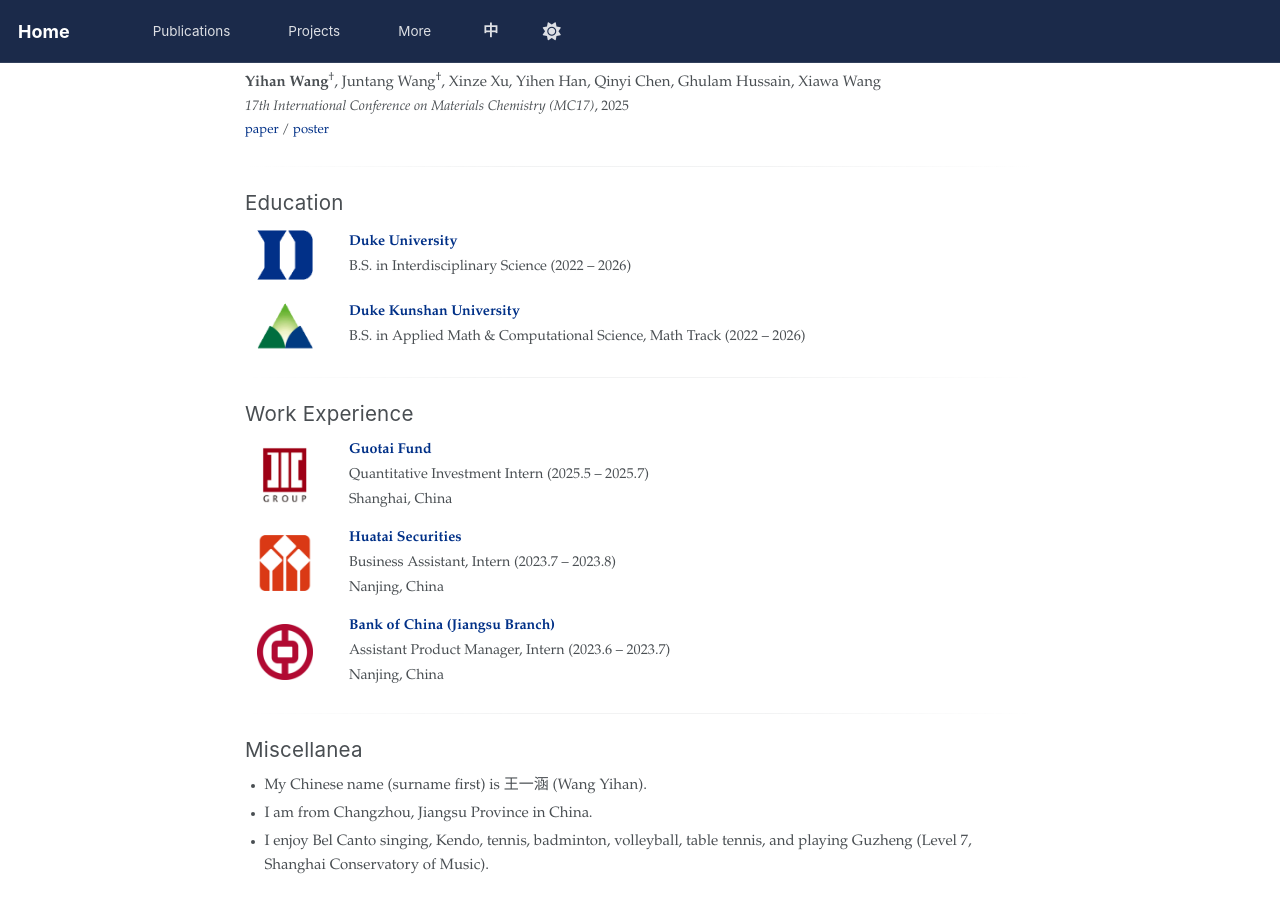
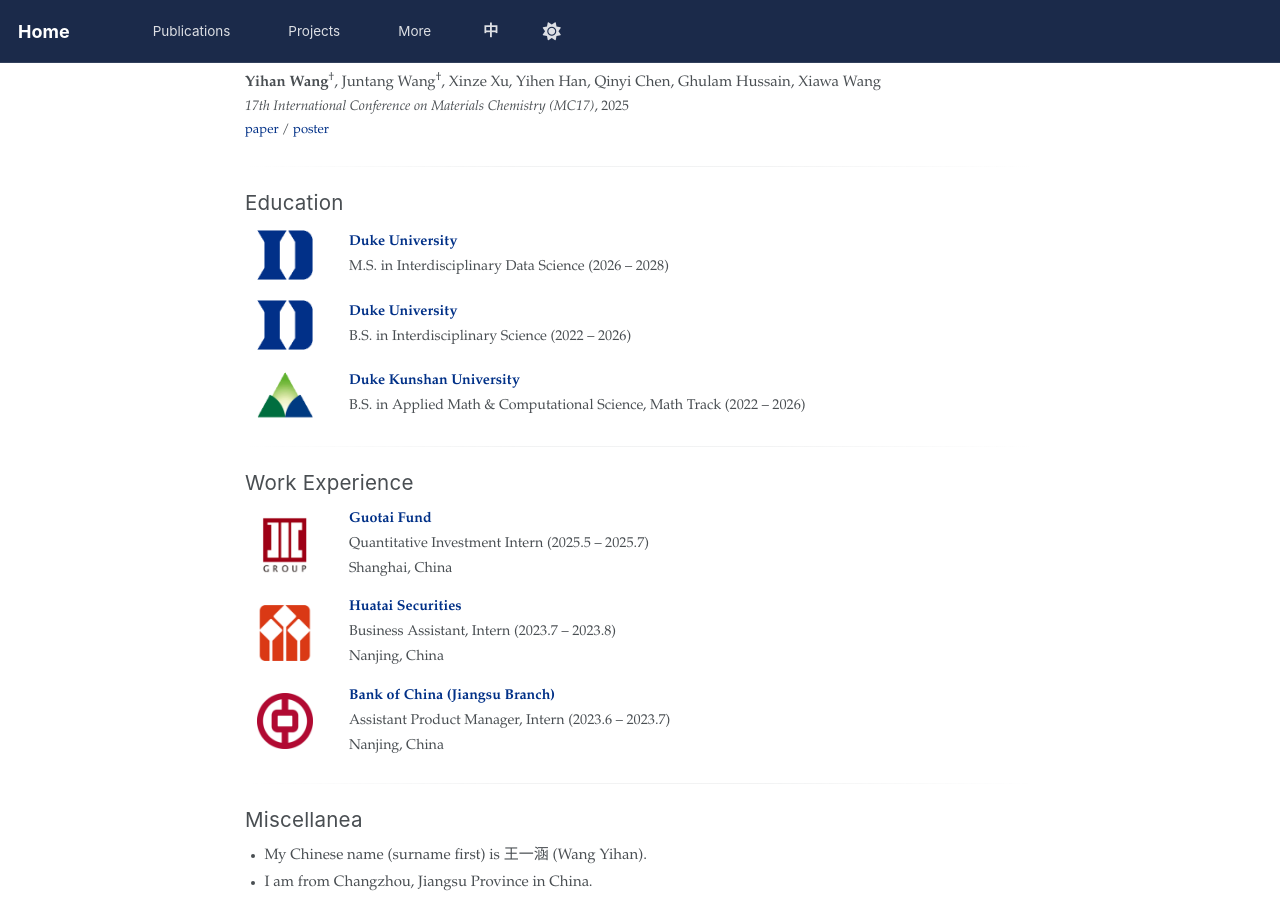
Before and after one commit to hanhan572/hanhan572.github.io, a Jekyll site: the page built from _pages/about.html, in a window 1280 px wide and 900 px high, scrolled down 945 px. Built offline with Jekyll 4.4.1, drawn with Linux system fonts in a browser that asks for light colours.

Commit message:
Refresh resume, add Duke MIDS, fix LinkedIn handle, add AWS skill (#4)
- Update LinkedIn handle: wang-yihan-a1472a328 -> yihan-wang-a1472a328
- Make CV link bilingual (CV / 简历) with EN + ZH PDF variants
- Add Duke MIDS (M.S. Interdisciplinary Data Science, 2026-2028) to Education
- Add AWS (Lambda, CloudWatch) to Skills
- Refresh files/resume.pdf and add files/resume_zh.pdf from latest Overleaf build

Co-authored-by: Claude Sonnet 4.6 <noreply@anthropic.com>

```diff
--- a/_config.yml
+++ b/_config.yml
@@ -55,7 +55,7 @@ author:
   keybase          : # Username
   instagram        : # Username
   lastfm           : # Username
-  linkedin         : "wang-yihan-a1472a328"
+  linkedin         : "yihan-wang-a1472a328"
   mastodon         : # URL
   medium           : # URL
   pinterest        : # Username
--- a/_pages/about.html
+++ b/_pages/about.html
@@ -117,6 +117,16 @@ redirect_from:
     </div>
     <div class="hp-edu-info">
       <strong><a href="https://duke.edu">Duke University</a></strong><br>
+      <span lang="en">M.S. in Interdisciplinary Data Science (2026 &ndash; 2028)</span>
+      <span lang="zh">交叉数据科学理学硕士（2026 &ndash; 2028）</span>
+    </div>
+  </div>
+  <div class="hp-edu-row">
+    <div class="hp-edu-logo">
+      <img src="{{ base_path }}/images/edu/duke-logo.png" alt="Duke University Logo">
+    </div>
+    <div class="hp-edu-info">
+      <strong><a href="https://duke.edu">Duke University</a></strong><br>
       <span lang="en">B.S. in Interdisciplinary Science (2022 &ndash; 2026)</span>
       <span lang="zh">交叉科学理学学士（2022 &ndash; 2026）</span>
     </div>
--- a/_pages/more.html
+++ b/_pages/more.html
@@ -62,7 +62,7 @@ author_profile: false
 <h2 class="hp-section-heading" lang="en">Skills</h2>
 <h2 class="hp-section-heading" lang="zh">技能</h2>
 <ul class="hp-list">
-  <li><strong><span lang="en">Tools:</span><span lang="zh">工具：</span></strong> Bloomberg Terminal, Python, MATLAB, Origin, LaTeX, Git, Bash/Unix Shell</li>
+  <li><strong><span lang="en">Tools:</span><span lang="zh">工具：</span></strong> Bloomberg Terminal, Python, MATLAB, AWS (Lambda, CloudWatch), Origin, LaTeX, Git, Bash/Unix Shell</li>
   <li><strong><span lang="en">Lab Techniques:</span><span lang="zh">实验技术：</span></strong> Raman Spectroscopy, X-Ray Diffraction (XRD)</li>
 </ul>
 
```
Also changed, not shown: other parts of _pages/about.html (+2 -2 lines), 2 other files.
